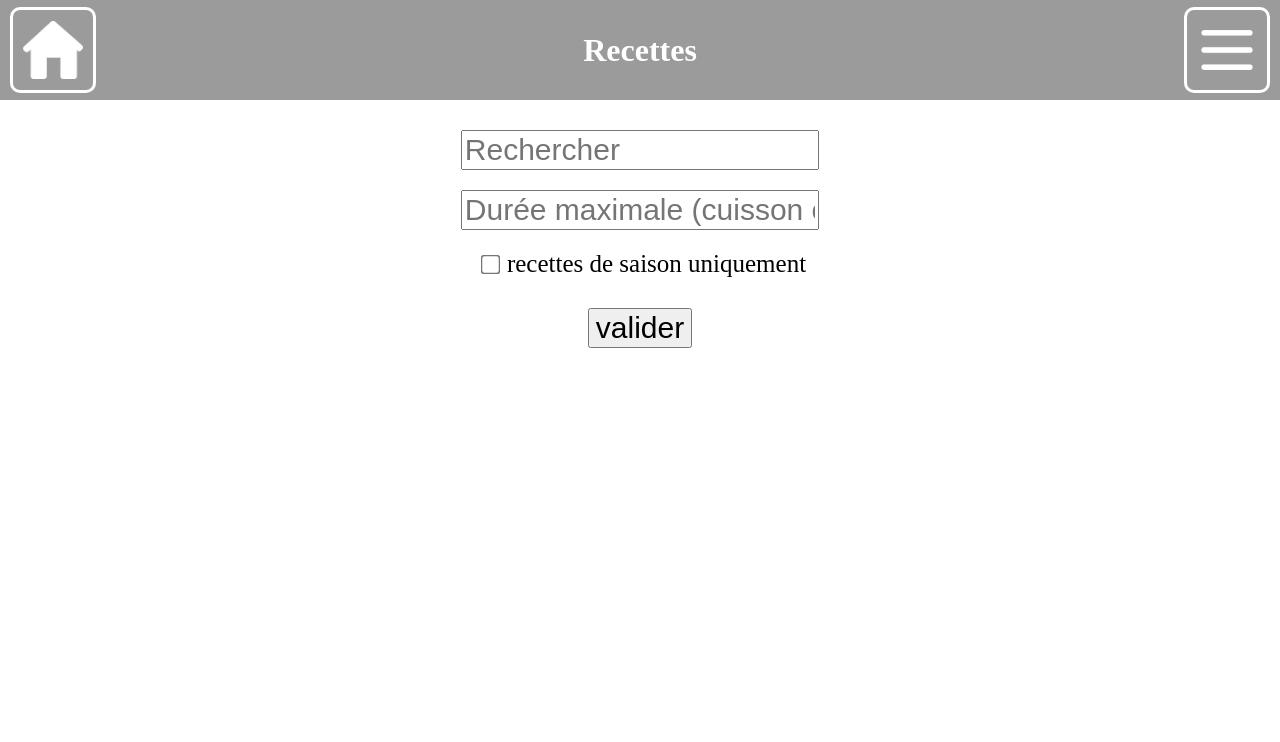
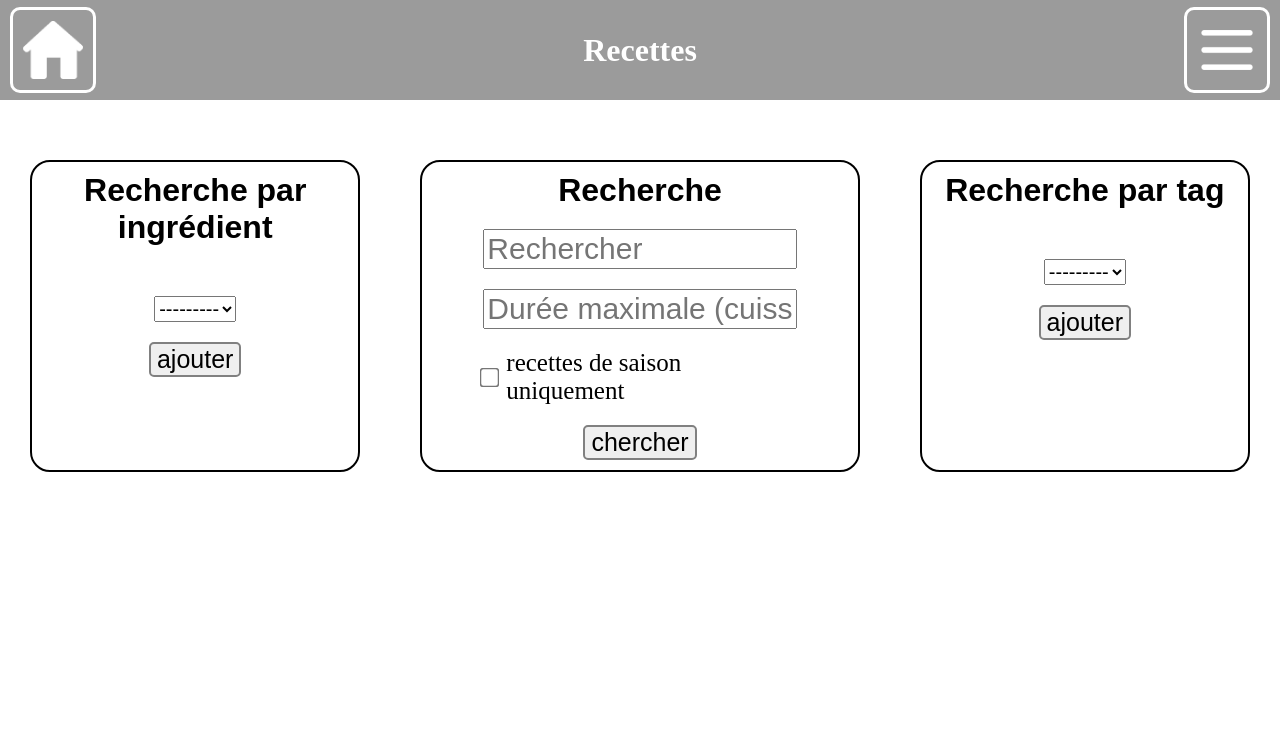
Before and after one commit to robin-douziech/site-coloc, a Django app: page /coloc/recipe/ in a window 1280 px wide. Shown: the top 742 px of the page. Run offline with Django 5.2, Linux system fonts and the light colour scheme; data that the repository does not hold is empty; parts of the project's set-up code (start-up, migrations or seed data) failed here and were passed over.

Commit message:
ajout recherche de recette par ingrédient et tag

```diff
--- a/coloc_project/recipe/forms.py
+++ b/coloc_project/recipe/forms.py
@@ -438,7 +438,7 @@ class SearchRecipeForm(forms.Form):
 			html_string += f"\t<div class=\"field-container\">\n"
 			html_string += f"\t\t{html_input}\n"
 			html_string += f"\t</div>\n"
-		html_string += "<input type=\"submit\" value=\"valider\">\n"
+		html_string += "<input type=\"submit\" value=\"chercher\">\n"
 		html_string += "</div>"
 		return mark_safe(html_string)
 
@@ -460,3 +460,65 @@ class SearchRecipeForm(forms.Form):
 		label = "recettes de saison uniquement",
 		required=False,
 	)
+
+class SelectIngredientForm(forms.Form):
+
+	def __init__(self, request, *args, **kwargs):
+		super(SelectIngredientForm, self).__init__(*args, **kwargs)
+		self.fields['ingredient'].queryset = models.Ingredient.objects.exclude(pk__in=request.session.get('search_recipe', {'ingredients': []})['ingredients']).order_by("name")
+
+	def save(self, request):
+		request.session['search_recipe'] = request.session.get('search_recipe', {
+			'search': "",
+			'max_duration': "",
+			'seasonal': False,
+			'ingredients': [],
+			'tags': []
+		})
+		ingredient = self.cleaned_data['ingredient']
+		request.session['search_recipe']['ingredients'].append(ingredient.id)
+
+	def as_p(self):
+		html_string = "<div class=\"form-container\">\n"
+		html_string += "\t<div class=\"field-container\">\n"
+		html_string += f"\t\t{self['ingredient']}\n"
+		html_string += "\t</div>\n"
+		html_string += "<input type=\"submit\" value=\"ajouter\">\n"
+		html_string += "</div>"
+		return mark_safe(html_string)
+
+	ingredient = forms.ModelChoiceField(
+		label = "Ingredient",
+		queryset = None
+	)
+
+class SelectTagForm(forms.Form):
+
+	def __init__(self, request, *args, **kwargs):
+		super(SelectTagForm, self).__init__(*args, **kwargs)
+		self.fields['tag'].queryset = models.Tag.objects.exclude(pk__in=request.session.get('search_recipe', {'tags': []})['tags']).order_by("text")
+
+	def save(self, request):
+		request.session['search_recipe'] = request.session.get('search_recipe', {
+			'search': "",
+			'max_duration': "",
+			'seasonal': False,
+			'ingredients': [],
+			'tags': []
+		})
+		tag = self.cleaned_data['tag']
+		request.session['search_recipe']['tags'].append(tag.id)
+
+	def as_p(self):
+		html_string = "<div class=\"form-container\">\n"
+		html_string += "\t<div class=\"field-container\">\n"
+		html_string += f"\t\t{self['tag']}\n"
+		html_string += "\t</div>\n"
+		html_string += "<input type=\"submit\" value=\"ajouter\">\n"
+		html_string += "</div>"
+		return mark_safe(html_string)
+
+	tag = forms.ModelChoiceField(
+		label = "Tag",
+		queryset = None
+	)
--- a/coloc_project/recipe/static/recipe/style/list.css
+++ b/coloc_project/recipe/static/recipe/style/list.css
@@ -1,43 +1,34 @@
-.form-container {
-	display: flex;
-	flex-direction: column;
-	justify-content: center;
-	align-items: center;
-}
-
-.field-container {
+.layer1 {
 	display: flex;
 	flex-direction: row;
 	justify-content: center;
-	align-items: center;
-
-	margin: 0 0 20px 0;
-	font-size: 25px;
+	align-items: justify;
+	margin-top: 30px;
 }
 
-input {
-	font-size: 30px;
-}
-
-input[type="submit"] {
-	margin: 10px;
-}
-
-input[type="checkbox"] {
-	width: auto;
-	margin: 0 10px;
-	transform: scale(1.5);
-}
-
-.layer1 {
+.search-form {
 	display: flex;
 	flex-direction: column;
 	justify-content: flex-start;
 	align-items: center;
-	margin-top: 30px;
+	width: 40%;
+	margin: 30px;
+	border: 2px solid black;
+	border-radius: 20px;
 }
 
-.layer1-1 {
+.search-form__heading {
+	margin: 10px 0 20px 0;
+	width: 100%;
+}
+
+.search-form__heading > h1 {
+	margin: 0;
+	text-align: center;
+	font-family: sans-serif;
+}
+
+.search-form__content {
 	display: flex;
 	flex-direction: column;
 	justify-content: flex-start;
@@ -45,88 +36,173 @@ input[type="checkbox"] {
 	width: 100%;
 }
 
-.layer1-1 > form {
-	width: 40%;
+.search-form form {
+	display: flex;
+	flex-direction: column;
+	justify-content: center;
+	align-items: center;
+	width: 90%;
 }
 
-.layer1-1 .field-container {
-	width: 70%;
-}
-
-.layer1-1 .field-container input[type="text"] {
+.search-form .form-container {
+	display: flex;
+	flex-direction: column;
+	justify-content: center;
+	align-items: center;
 	width: 100%;
 }
 
-.layer1-2 {
+.search-form .field-container {
 	display: flex;
 	flex-direction: row;
 	justify-content: center;
-	align-items: flex-start;
+	align-items: center;
+	font-size: 25px;
+	margin: 0 0 20px 0;
+	width: 80%;
+}
+
+.search-form input[type="text"] {
+	font-size: 30px;
 	width: 100%;
 }
 
-.layer1-2 > div {
-	width: 50%;
+.search-form input[type="checkbox"] {
+	transform: scale(1.5);
+	margin: 0 10px 0 0;
 }
 
+.search-form input[type="submit"] {
+	font-size: 25px;
+	border-radius: 5px;
+	margin-bottom: 10px;
+	border: 2px solid grey;
+}
 
+.ingredient-form, .tag-form {
+	display: flex;
+	flex-direction: column;
+	justify-content: flex-start;
+	align-items: center;
+	margin: 30px;
+	width: 30%;
+	border: 2px solid black;
+	border-radius: 20px;
+}
 
+.ingredient-form__heading, .tag-form__heading {
+	margin: 10px 0 20px 0;
+	width: 100%;
+}
 
-.ingredients {
+.ingredient-form__heading > h1, .tag-form__heading > h1 {
+	margin: 0;
+	text-align: center;
+	font-family: sans-serif;
+}
+
+.ingredient-form__content, .tag-form__content {
+	display: flex;
+	flex-direction: column;
+	justify-content: flex-start;
+	align-items: center;
+	width: 100%;
+}
+
+.ingredients, .tags {
 	display: flex;
 	flex-direction: row;
 	justify-content: center;
 	align-items: center;
 	flex-wrap: wrap;
+	width: 100%;
+	margin-bottom: 30px;
 }
 
-.ingredient {
+.ingredient, .tag {
 	display: flex;
 	flex-direction: row;
 	justify-content: space-between;
 	align-items: center;
 
-	width: 150px;
-	height: 30px;
+	height: 40px;
+	min-width: 100px;
 	margin: 10px;
 	border-radius: 5px;
 	box-shadow: 0 0 5px #9b9b9b;
 }
 
-.ingredient > div {
+.ingredient__text, .tag__text {
+	display: flex;
+	flex-direction: column;
+	justify-content: center;
+	align-items: center;
+	height: 100%;
+	flex: 1;
+}
+
+.ingredient__text > p, .tag__text > p {
+	margin: 10px;
+	font-size: 20px;
+}
+
+.ingredient__del, .tag__del {
+	display: flex;
+	flex-direction: column;
+	justify-content: center;
+	align-items: center;
+	height: 100%;
+	aspect-ratio: 1 / 1;
+}
+
+.ingredient__del > a, .tag__del > a {
+	display: flex;
+	flex-direction: column;
+	justify-content: center;
+	align-items: center;
+	width: 100%;
 	height: 100%;
 }
 
-.ingredient__text {
+.ingredient__del > a > img, .tag__del > a > img {
+	max-width: 80%;
+	max-height: 80%;
+	aspect-ratio: auto;
+}
+
+.ingredient-form form, .tag-form form {
+	display: flex;
+	flex-direction: column;
+	justify-content: center;
+	align-items: center;
+	width: 80%;
+}
+
+.ingredient-form .form-container, .tag-form .form-container {
+	display: flex;
+	flex-direction: column;
+	justify-content: center;
+	align-items: center;
+	width: 100%;
+}
+
+.ingredient-form .field-container, .tag-form .field-container {
 	display: flex;
 	flex-direction: row;
 	justify-content: center;
 	align-items: center;
-	flex: 4;
+	margin: 0 0 20px 0;
 }
 
-.ingredient__text > p {
-	margin: 0;
-	word-break: break-word;
+.ingredient-form select, .tag-form select {
+	font-size: 20px;
 }
 
-.ingredient__del {
-	display: flex;
-	flex-direction: row;
-	justify-content: center;
-	align-items: center;
-	flex: 1;
-}
-
-.ingredient__del > a {
-	width: 80%;
-	height: 80%;
-}
-
-.ingredient__del > a > img {
-	max-width: 100%;
-	max-height: 100%;
-	aspect-ratio: auto;
+.ingredient-form input[type="submit"], .tag-form input[type="submit"] {
+	font-size: 25px;
+	border-radius: 5px;
+	margin-bottom: 10px;
+	border: 2px solid grey;
 }
 
 .layer2 {
@@ -223,14 +299,14 @@ input[type="checkbox"] {
 }
 
 
-.infos {
+.recipe-infos {
 	display: flex;
 	flex-direction: row;
 	justify-content: center;
 	align-items: center;
 }
 
-.infos > div {
+.recipe-infos > div {
 	display: flex;
 	flex-direction: column;
 	justify-content: center;
@@ -239,7 +315,7 @@ input[type="checkbox"] {
 	margin: 0 20px;
 }
 
-.infos > div > p {
+.recipe-infos > div > p {
 	margin: 3px 0;
 }
 
@@ -248,7 +324,7 @@ input[type="checkbox"] {
 
 
 
-.tags {
+.recipe-tags {
 	display: flex;
 	flex-direction: row;
 	justify-content: center;
@@ -257,7 +333,7 @@ input[type="checkbox"] {
 	margin-bottom: 2px;
 }
 
-.tag {
+.recipe-tag {
 	display: flex;
 	flex-direction: row;
 	justify-content: center;
@@ -269,7 +345,7 @@ input[type="checkbox"] {
 	box-shadow: 0 0 5px #9b9b9b;
 }
 
-.tag > p {
+.recipe-tag > p {
 	margin: 5px;
 	font-size: 15px;
 }
--- a/coloc_project/recipe/templates/recipe/list.html
+++ b/coloc_project/recipe/templates/recipe/list.html
@@ -8,14 +8,9 @@
 
 {% block foreground %}
 	<div class="layer1">
-		<div class="layer1-1">
-			<form action="" method="get">
-				{% csrf_token %}
-				{{ search_form.as_p }}
-			</form>
-		</div>
-		<div class="layer1-2">
-			<!--div class="ingredient-form">
+		<div class="ingredient-form">
+			<div class="ingredient-form__heading"><h1>Recherche par ingrédient</h1></div>
+			<div class="ingredient-form__content">
 				<div class="ingredients">
 					{% for ingredient in ingredients %}
 						<div class="ingredient">
@@ -33,16 +28,76 @@
 				<form action="" method="get">
 					{% csrf_token %}
 					{{ ingredient_form.as_p }}
-					<input type="submit" name="">
 				</form>
-			</div-->
-			<!--div class="tag-form">
+			</div>
+		</div>
+		<div class="search-form">
+			<div class="search-form__heading"><h1>Recherche</h1></div>
+			<div class="search-form__content">
+				<form action="" method="get">
+					{% csrf_token %}
+					{{ search_form.as_p }}
+				</form>
+			</div>
+		</div>
+		<div class="tag-form">
+			<div class="tag-form__heading"><h1>Recherche par tag</h1></div>
+			<div class="tag-form__content">
+				<div class="tags">
+					{% for tag in tags %}
+						<div class="tag">
+							<div class="tag__text">
+								<p>{{ tag.text }}</p>
+							</div>
+							<div class="tag__del">
+								<a href="{% url 'recipe:delete-tag-from-search' %}?id={{tag.id}}">
+									<img src="{% static 'recipe/images/black-cross.png' %}">
+								</a>
+							</div>
+						</div>
+					{% endfor %}
+				</div>
 				<form action="" method="get">
 					{% csrf_token %}
 					{{ tag_form.as_p }}
 				</form>
-			</div-->
+			</div>
 		</div>
+		<!--div class="layer1-1">
+			<form action="" method="get">
+				{% csrf_token %}
+				{{ search_form.as_p }}
+			</form>
+		</div-->
+		<!--div class="layer1-2">
+			<div class="ingredient-form">
+				<div class="ingredients">
+					{% for ingredient in ingredients %}
+						<div class="ingredient">
+							<div class="ingredient__text">
+								<p>{{ ingredient.name }}</p>
+							</div>
+							<div class="ingredient__del">
+								<a href="{% url 'recipe:delete-ingredient-from-search' %}?id={{ingredient.id}}">
+									<img src="{% static 'recipe/images/black-cross.png' %}">
+								</a>
+							</div>
+						</div>
+					{% endfor %}
+				</div>
+				<form action="" method="get">
+					{% csrf_token %}
+					{{ ingredient_form.as_p }}
+					<input type="submit" value="valider">
+				</form>
+			</div>
+			<div class="tag-form">
+				<form action="" method="get">
+					{% csrf_token %}
+					{{ tag_form.as_p }}
+				</form>
+			</div>
+		</div-->
 	</div>
 	<div class="layer2">
 		<div class="recipes">
@@ -58,7 +113,7 @@
 								<p>{{ recipe.title }}</p>
 							</div>
 							<div class="text">
-								<div class="infos">
+								<div class="recipe-infos">
 									<div>
 										<p>préparation: {{ recipe.prep_duration|hhmmss_to_mins }}</p>
 										<p>cuisson: {{ recipe.cook_duration|hhmmss_to_mins }}</p>
@@ -68,9 +123,9 @@
 										<p>note: {{ recipe.grade }}/10</p>
 									</div>
 								</div>
-								<div class="tags">
+								<div class="recipe-tags">
 									{% for tag in recipe.tags.all %}
-										<div class="tag"><p>{{ tag.text }}</p></div>
+										<div class="recipe-tag"><p>{{ tag.text }}</p></div>
 									{% endfor %}
 								</div>
 							</div>
--- a/coloc_project/recipe/views.py
+++ b/coloc_project/recipe/views.py
@@ -42,6 +42,8 @@ def create_tag(request):
 
 def list(request):
 
+	#request.session.pop('search_recipe')
+
 	current_page = reverse('recipe:list')
 
 	request.session['search_recipe'] = request.session.get('search_recipe', {
@@ -61,14 +63,27 @@ def list(request):
 
 	forms_dic = {
 		'search_form': forms.SearchRecipeForm(request, request.GET, initial=initial_data),
+		'ingredient_form': forms.SelectIngredientForm(request, request.GET),
+		'tag_form': forms.SelectTagForm(request, request.GET)
 	}
 
 	for form in forms_dic:
 		if forms_dic[form].is_valid():
 			forms_dic[form].save(request)
 
-	ingredients = models.Ingredient.objects.filter(pk__in=request.session['search_recipe']['ingredients'])
+	### Recherche des recettes correspondant aux critères de recherche
+
 	results = models.Recipe.objects.filter(title__icontains=request.session['search_recipe']['search'])
+
+	# gestion des ingrédients et des tags :
+	# si des ingrédients et/ou des tags sont renseignés, on ne garde que les recettes comporant au moins l'un des ingrédients ET au moins l'un des tags
+	if len(request.session['search_recipe']['ingredients']+request.session['search_recipe']['tags']) > 0:
+		if len(request.session['search_recipe']['ingredients']) > 0 :
+			results = results.filter(ingredients__id__in=request.session['search_recipe']['ingredients']).distinct()
+		if len(request.session['search_recipe']['tags']) > 0 :
+			results = results.filter(tags__id__in=request.session['search_recipe']['tags']).distinct()
+
+	# On supprime les recettes trop longues si le champ "Durée maximale" est renseigné
 	if request.session['search_recipe']['max_duration'] != "" :
 		max_duration = timedelta(
 			hours = int(request.session['search_recipe']['max_duration'].split(':')[0]),
@@ -93,11 +108,15 @@ def list(request):
 					else :
 						continue
 
+	ingredients = models.Ingredient.objects.filter(pk__in=request.session['search_recipe']['ingredients']).order_by("name")
+	tags = models.Tag.objects.filter(pk__in=request.session['search_recipe']['tags']).order_by("text")
+
 	helpers.register_view(request, current_page)
 	return render(request, "recipe/list.html", {
 		'results': results,
 		**forms_dic,
-		'ingredients': ingredients
+		'ingredients': ingredients,
+		'tags': tags
 	})
 
 def details(request):
@@ -261,8 +280,15 @@ def delete_ingredient_from_search(request):
 
 
 def delete_tag_from_search(request):
-	search_recipe = request.session.get('search_recipe', False)
-	tag_id = request.GET.get('id', False)
-	if search_recipe and tag_id and 'tags' in search_recipe and tag_id in search_recipe['tags'] :
-		request.session['search_recipe']['tags'].remove(tag_id)
+	tag_id = int(request.GET.get('id', False))
+	if tag_id:
+		search_recipe = request.session.get('search_recipe', False)
+		if search_recipe :
+			tags = search_recipe.get('tags', False)
+			if tags :
+				tags.remove(tag_id)
+			search_recipe.pop('tags')
+			search_recipe['tags'] = tags
+		request.session.pop('search_recipe')
+		request.session['search_recipe'] = search_recipe
 	return redirect(reverse('recipe:list'))
```
